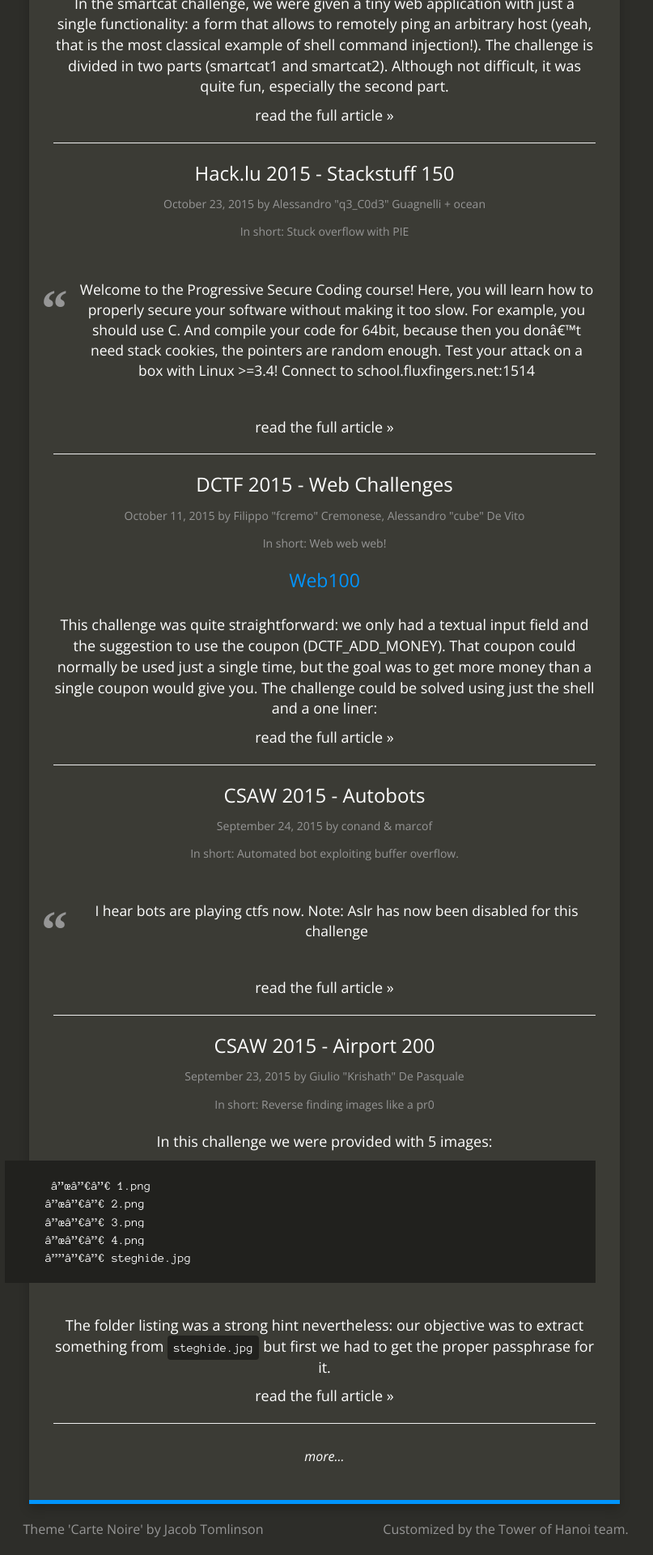
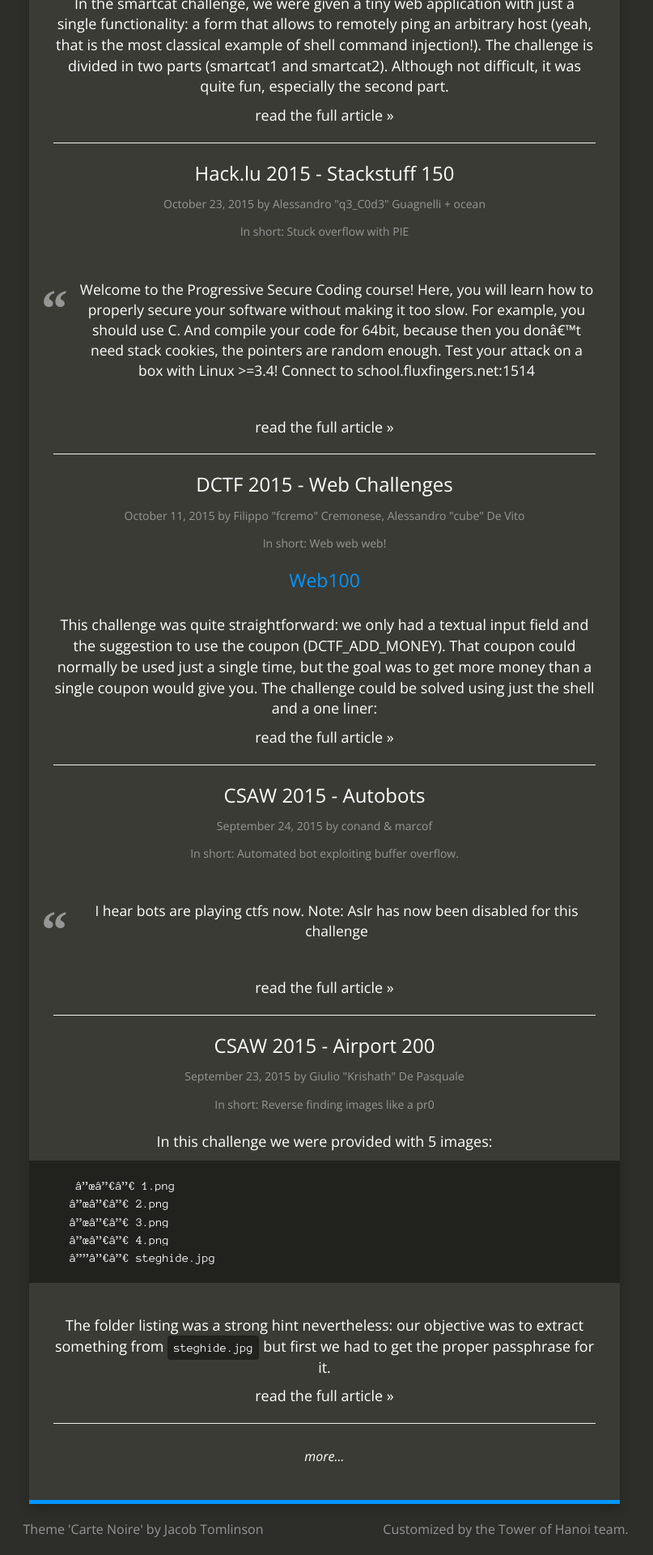
Before and after one commit to TowerofHanoi/towerofhanoi.github.io, a Jekyll site: the page built from index.html, in a window 1280 px wide. Shown: the part 649-2569 px from the top of the page at 81% size, without its empty margins (239-1046 px from the left). Built offline with Jekyll 4.4.1, drawn with Linux system fonts in a browser that asks for light colours; nearby versions of some CDN libraries.

Commit message:
Fix css after md engine update

```diff
--- a/css/style.scss
+++ b/css/style.scss
@@ -286,6 +286,18 @@
     @include full-width-block();
 
     pre {
+        padding: 0;
+        margin: 0;
+        background-color: $darker;
+        color: $white;
+        border: none;
+
+        @media (min-width: $screen-sm-min) {
+            font-size: 15px;
+        }
+
+    }
+
     width: 100%;
     text-align: left;
     background-color: $darker;
@@ -306,7 +318,6 @@
         padding-right: 10px;
         margin-bottom: 40px;
         font-size: 15px;
-		}
     }
 }
 
```
Lines whose indentation alone changed are shown as unchanged.
